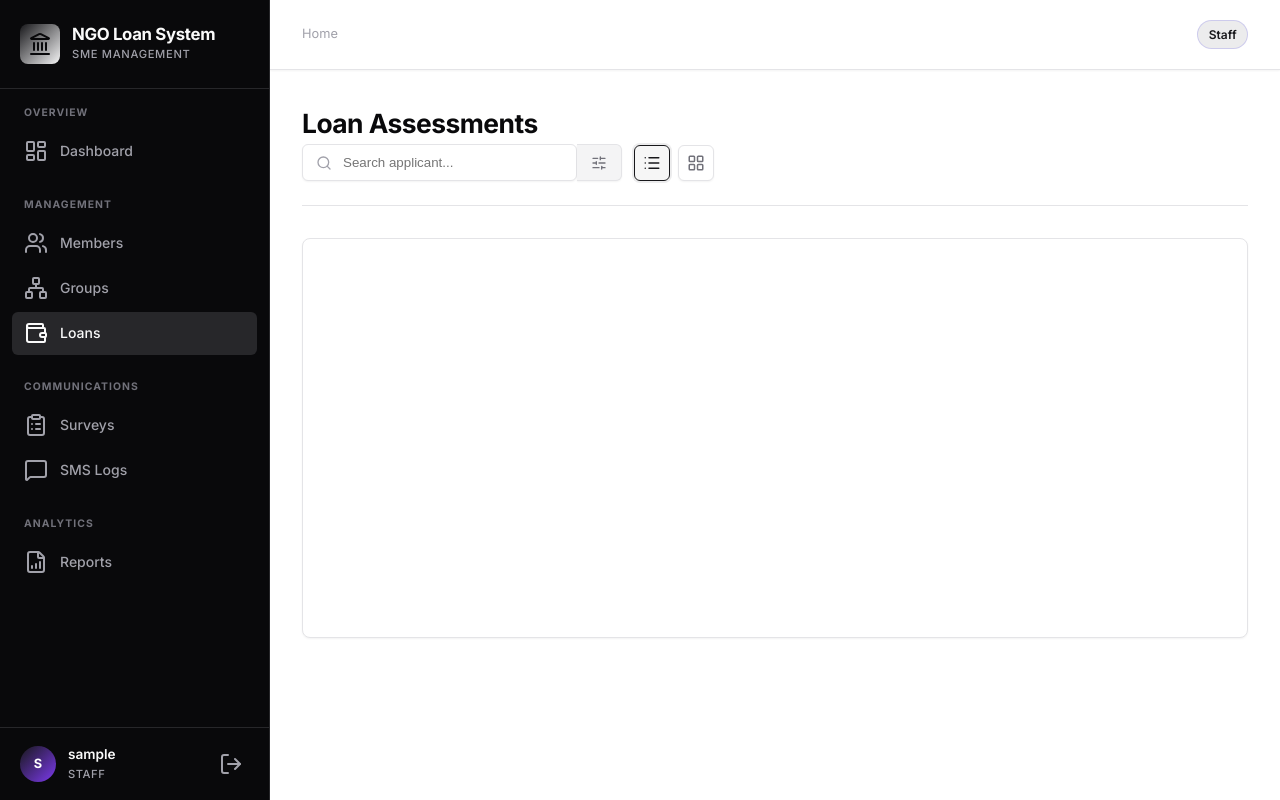
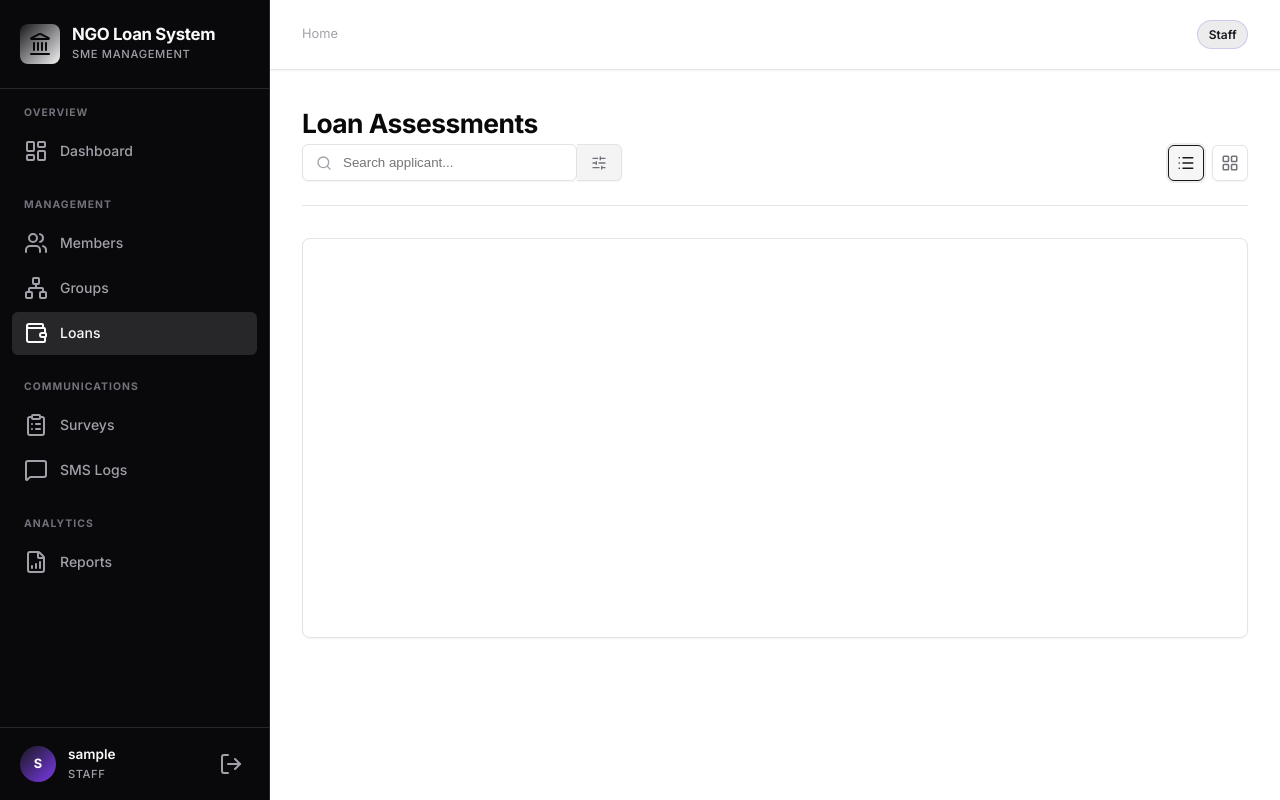
Before and after one commit to markfranci/ngo-sms-loan-system, a Flask app: page /loans/ in a window 1280 px wide. Run offline with Flask 3, Linux system fonts and the light colour scheme; the visitor is signed in with stand-in values (Sample User, id 1); data that the repository does not hold is empty.

Commit message:
Redesigned the buttons layout for another time

```diff
--- a/app/static/css/main.css
+++ b/app/static/css/main.css
@@ -424,6 +424,7 @@ h1, h2, h3, h4, h5, h6 {
   gap: 0.75rem;
   align-items: center;
   flex-wrap: wrap;
+  margin-left: auto;
 }
 
 /* ----------------------------------------------------------------
@@ -1812,6 +1813,7 @@ h1, h2, h3, h4, h5, h6 {
   align-items: center;
   gap: 12px;
   flex-wrap: wrap;
+  margin-left: auto;
 }
 
 .odoo-search-container {
@@ -1832,7 +1834,7 @@ h1, h2, h3, h4, h5, h6 {
 .odoo-view-switchers {
   display: flex;
   gap: 8px;
-  margin-left: 0;
+  margin-left: auto;
 }
 .odoo-view-btn { background: var(--color-surface); border: 1px solid var(--color-border); padding: 8px; cursor: pointer; color: var(--text-secondary); border-radius: var(--radius-sm); transition: all 0.2s; box-shadow: var(--shadow-sm); display: flex; align-items: center; justify-content: center; }
 .odoo-view-btn:hover { background: var(--color-surface-2); color: var(--text-primary); }
```
